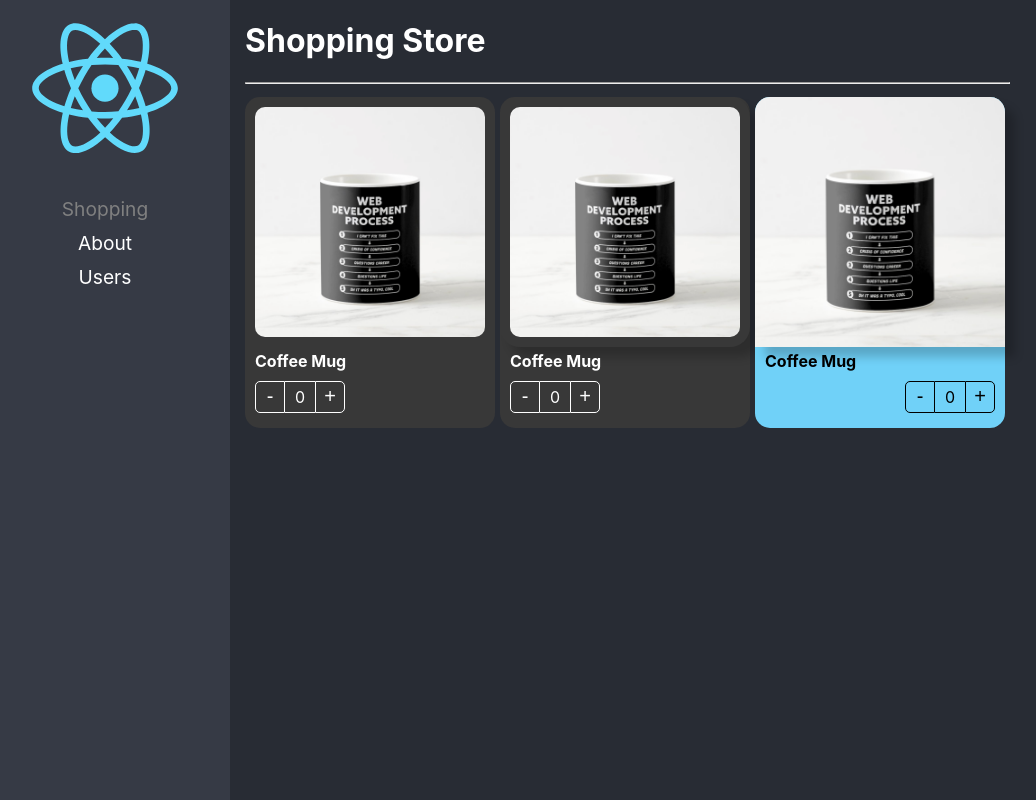
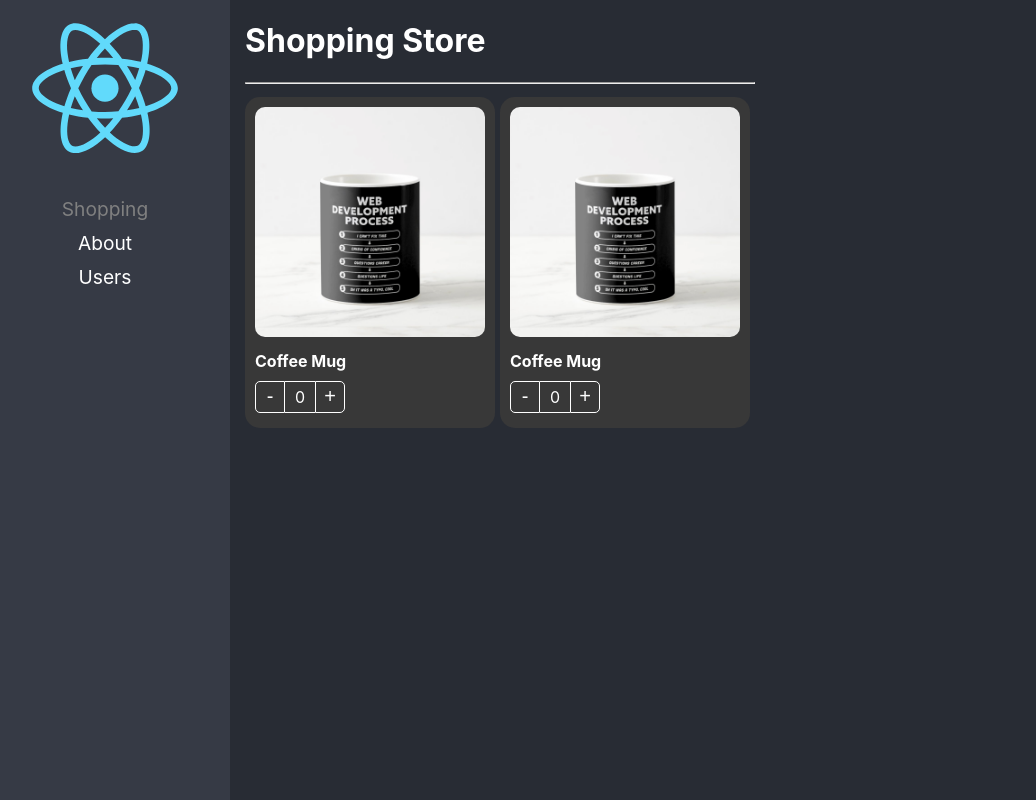
Before and after one commit to pablorodriguez-tk/react-adv, a React (Create React App) app: page / in a window 1280 px wide. Shown: the whole page, without its empty margins (20-1056 px from the left). Built offline with nearby package versions, Linux system fonts and the light colour scheme.

Commit message:
Revert "react CSSProperties"
This reverts commit 70ac66b7be8538ce8213e05bb05fda4e7d1f7b09.

```diff
--- a/src/02-component-patterns/components/ProductButtons.tsx
+++ b/src/02-component-patterns/components/ProductButtons.tsx
@@ -4,13 +4,12 @@ import styles from "../styles/styles.module.css";
 
 export interface Props {
   className?: string;
-  style?: React.CSSProperties;
 }
 
-export const ProductButtons = ({ className, style }: Props) => {
+export const ProductButtons = ({ className }: Props) => {
   const { counter, increaseBy } = useContext(ProductContext);
   return (
-    <div className={`${styles.buttonsContainer} ${className}`} style={style}>
+    <div className={`${styles.buttonsContainer} ${className}`}>
       <button className={styles.buttonMinus} onClick={() => increaseBy(-1)}>
         -
       </button>
--- a/src/02-component-patterns/components/ProductCard.tsx
+++ b/src/02-component-patterns/components/ProductCard.tsx
@@ -1,5 +1,5 @@
 import styles from "../styles/styles.module.css";
-import { createContext } from "react";
+import { createContext, ReactElement } from "react";
 import { useProduct } from "../hooks/useProduct";
 import { Product, ProductContextProps } from "../interfaces/interfaces";
 
@@ -8,18 +8,15 @@ const { Provider } = ProductContext;
 
 export interface Props {
   product: Product;
-  children?: React.ReactElement | React.ReactElement[];
+  children?: ReactElement | ReactElement[];
   className?: string;
-  style?: React.CSSProperties;
 }
 
-export const ProductCard = ({ product, children, className, style }: Props) => {
+export const ProductCard = ({ product, children, className }: Props) => {
   const { counter, increaseBy } = useProduct();
   return (
     <Provider value={{ counter, increaseBy, product }}>
-      <div className={`${styles.productCard} ${className}`} style={style}>
-        {children}
-      </div>
+      <div className={`${styles.productCard} ${className}`}>{children}</div>
     </Provider>
   );
 };
--- a/src/02-component-patterns/components/ProductImage.tsx
+++ b/src/02-component-patterns/components/ProductImage.tsx
@@ -6,10 +6,9 @@ import noImage from "../assets/no-image.jpg";
 export interface Props {
   img?: string;
   className?: string;
-  style?: React.CSSProperties;
 }
 
-export const ProductImage = ({ img = "", className, style }: Props) => {
+export const ProductImage = ({ img = "", className }: Props) => {
   const { product } = useContext(ProductContext);
   let imgToShow: string;
   if (img) {
@@ -25,7 +24,6 @@ export const ProductImage = ({ img = "", className, style }: Props) => {
       className={`${styles.productImg} ${className}`}
       src={imgToShow}
       alt="Product"
-      style={style}
     />
   );
 };
--- a/src/02-component-patterns/components/ProductTitle.tsx
+++ b/src/02-component-patterns/components/ProductTitle.tsx
@@ -5,13 +5,12 @@ import styles from "../styles/styles.module.css";
 export interface Props {
   className?: string;
   title?: string;
-  style?: React.CSSProperties;
 }
 
-export const ProductTitle = ({ title, className, style }: Props) => {
+export const ProductTitle = ({ title, className }: Props) => {
   const { product } = useContext(ProductContext);
   return (
-    <span className={`${styles.productDescription} ${className}`} style={style}>
+    <span className={`${styles.productDescription} ${className}`}>
       {title ? title : product.title}
     </span>
   );
--- a/src/02-component-patterns/pages/ShoppingPage.tsx
+++ b/src/02-component-patterns/pages/ShoppingPage.tsx
@@ -25,19 +25,9 @@ export const ShoppingPage = () => {
           <ProductCard.Buttons className="custom-buttons" />
         </ProductCard>
         <ProductCard product={product} className="bg-dark text-white">
-          <ProductImage
-            className="custom-image"
-            style={{ boxShadow: "10px 10px 10px rgba(0,0,0,0.2)" }}
-          />
+          <ProductImage className="custom-image" />
           <ProductTitle className="text-white text-bold" />
           <ProductButtons className="custom-buttons" />
-        </ProductCard>
-        <ProductCard product={product} style={{ backgroundColor: "#70d1f8" }}>
-          <ProductImage
-            style={{ boxShadow: "10px 10px 10px rgba(0,0,0,0.2)" }}
-          />
-          <ProductTitle style={{ fontWeight: "bold" }} />
-          <ProductButtons style={{ display: "flex", justifyContent: "end" }} />
         </ProductCard>
       </div>
     </div>
```
